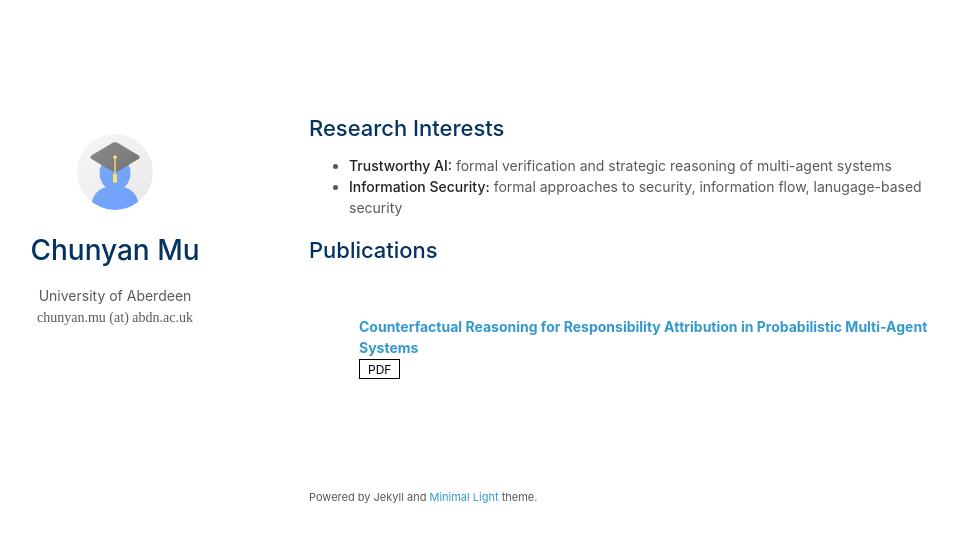
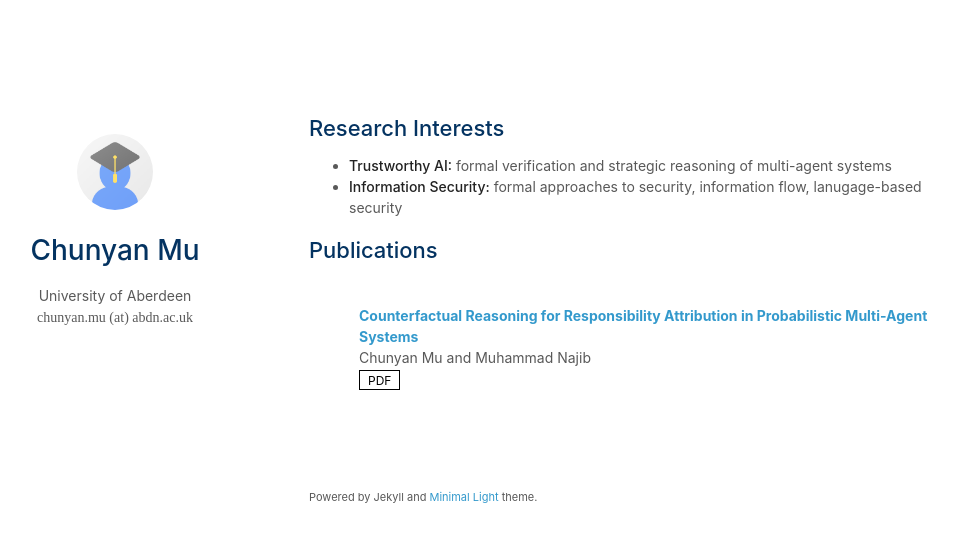
Before and after one commit to cmu777/cmu777.github.io, a Jekyll site: the page built from index.md, in a window 1280 px wide. Shown: the top 542 px of the page, without its empty margins (161-1119 px from the left). Built offline with Jekyll 4.4.1, drawn with Linux system fonts in a browser that asks for light colours; a style sheet for code colours, icons or effects is not loaded.

Commit message:
Modify authors in publications.yml
Updated authors for the publication entry.

```diff
--- a/_data/publications.yml
+++ b/_data/publications.yml
@@ -1,7 +1,7 @@
 main:
 
   - title: Counterfactual Reasoning for Responsibility Attribution in Probabilistic Multi-Agent Systems
-    authors: #Yixiao Zhang, Xinyi Li, Huimiao Chen, Alan Yuille, <strong>Yaoyao Liu*</strong>, Zongwei Zhou* (*Corresponding authors)
+    authors: Chunyan Mu and Muhammad Najib #Yixiao Zhang, Xinyi Li, Huimiao Chen, Alan Yuille, <strong>Yaoyao Liu*</strong>, Zongwei Zhou* (*Corresponding authors)
     conference_short: IJCAI-ECAI 2026
     conference: #International Conference on Medical Image Computing and Computer-Assisted Intervention <strong>(MICCAI)</strong>, 2023.
     pdf: https://arxiv.org/pdf/2605.13077
```
